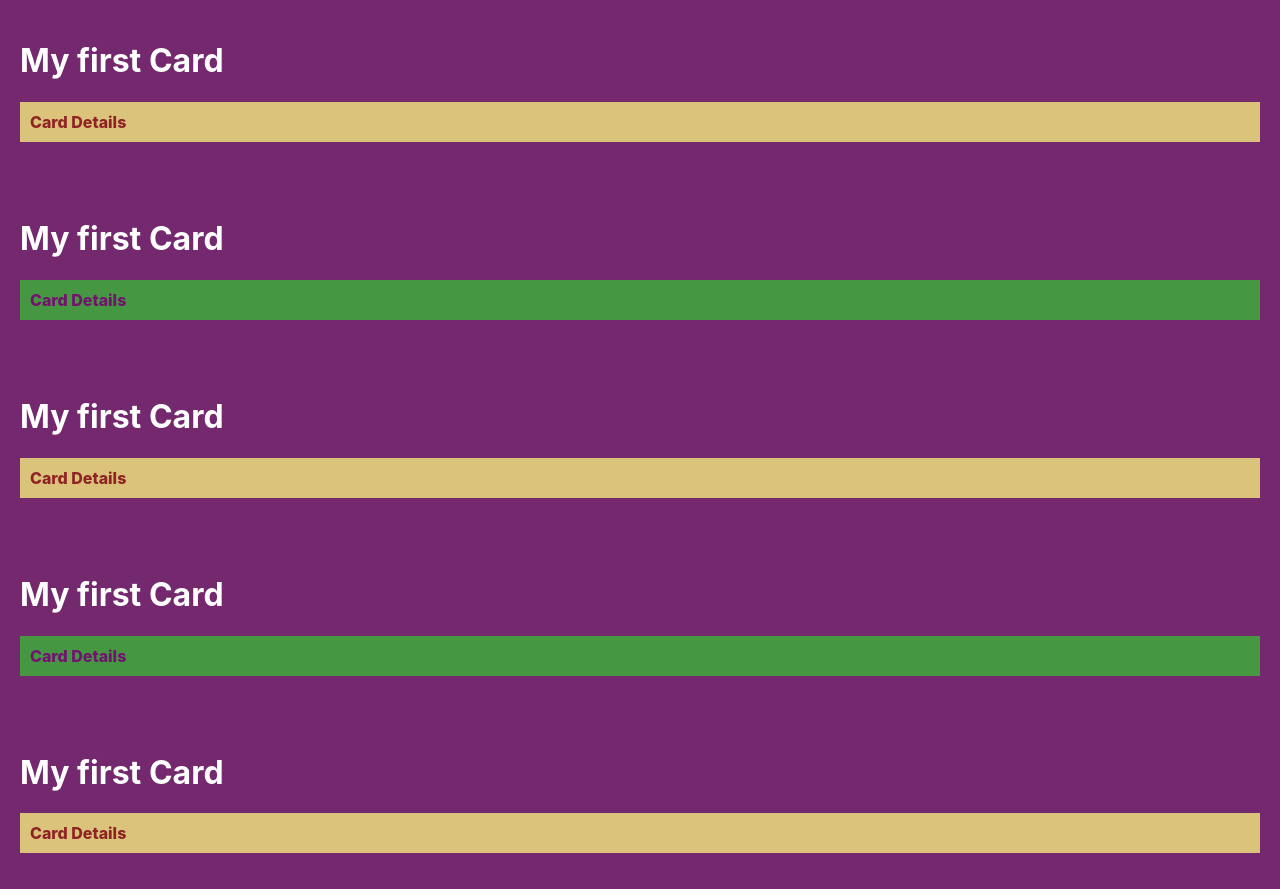
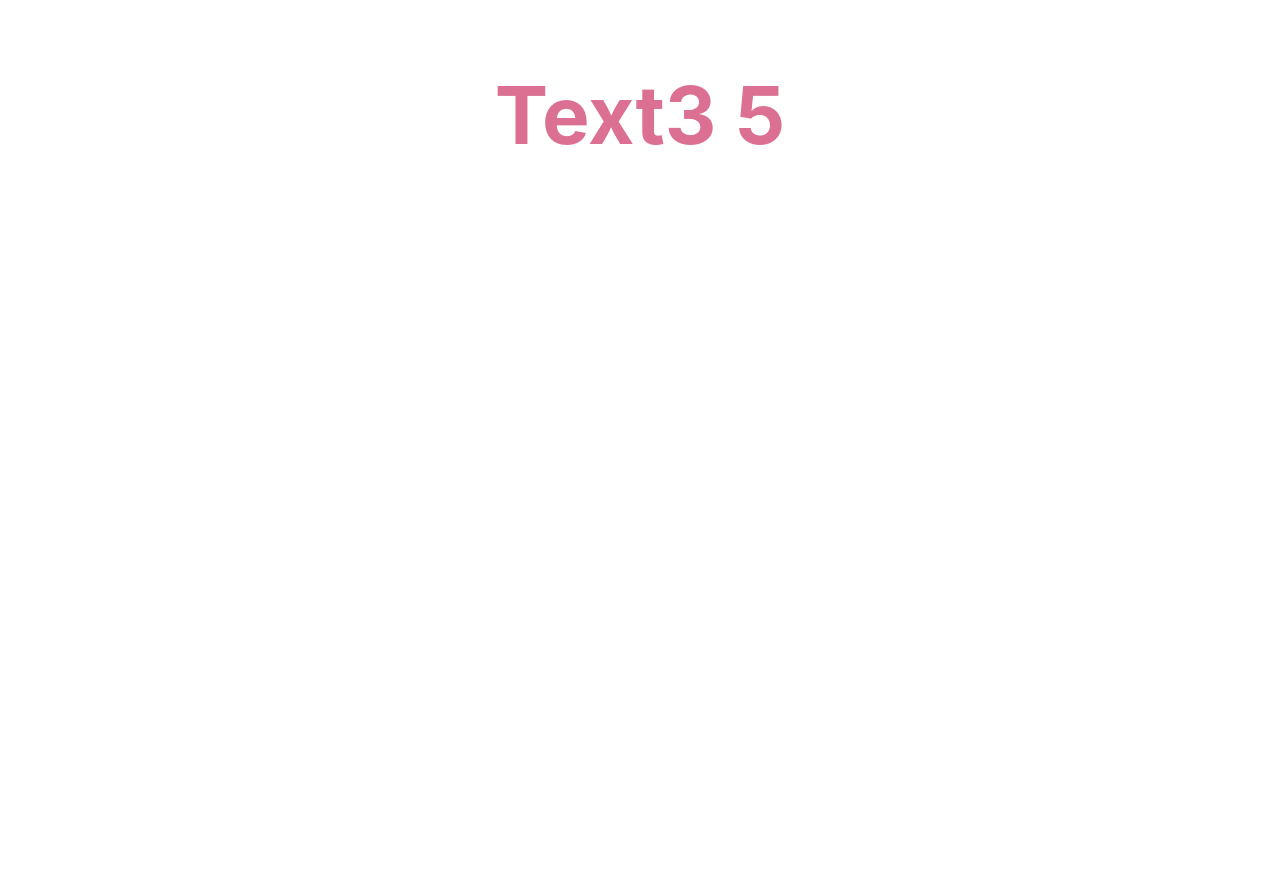
Before and after one commit to alucart2005/little_react, a React (Create React App) app: page / in a window 1280 px wide. After the commit the page ends 800 px from the top, so only its background shows below. Built offline with nearby package versions, Linux system fonts and the light colour scheme.

Commit message:
feat: styled components

```diff
--- a/package.json
+++ b/package.json
@@ -8,7 +8,8 @@
     "@testing-library/user-event": "^13.5.0",
     "react": "^18.2.0",
     "react-dom": "^18.2.0",
-    "react-scripts": "5.0.1",
+    "react-scripts": "^5.0.1",
+    "styled-components": "^6.0.7",
     "web-vitals": "^2.1.4"
   },
   "scripts": {
--- /dev/null
+++ b/src/components/Text2.jsx
@@ -0,0 +1,5 @@
+import "./Text2.scss"
+
+export function Text2() {
+  return <h1>Hi Text2 <span>is a span</span></h1>;
+}
--- /dev/null
+++ b/src/components/Text2.scss
@@ -0,0 +1,6 @@
+h1{
+    color: red;
+    &:hover{
+        color: blue;
+    }
+}
--- /dev/null
+++ b/src/components/Text3.jsx
@@ -0,0 +1,15 @@
+import styled from 'styled-components';
+const value = 5;
+
+export function Text3() {
+  return <Title>Text3 {value}</Title>;
+}
+
+const Title = styled.h2`
+  font-size: 5em;
+  text-align: center;
+  color: palevioletred;
+  &:hover {
+    color: #36b660;
+  }
+`
--- a/src/index.jsx
+++ b/src/index.jsx
@@ -1,18 +1,13 @@
 import React from "react";
 import ReactDOM from "react-dom/client";
 import "./index.css";
-import { Card } from "./components/Card";
+import { Text3 } from "./components/Text3";
 //import App from './App';
 
 const root = ReactDOM.createRoot(document.getElementById("root"));
 root.render(
   <React.StrictMode>
-    <Card />
-    <Card estate={true}/>
-    <Card estate={false}/>
-    <Card estate={true}/>
-    <Card estate={false}/>
-
+    <Text3 />
   </React.StrictMode>
 );
 
```
Also changed, not shown: 1 other file (tests, documents, lock files or other folders).
